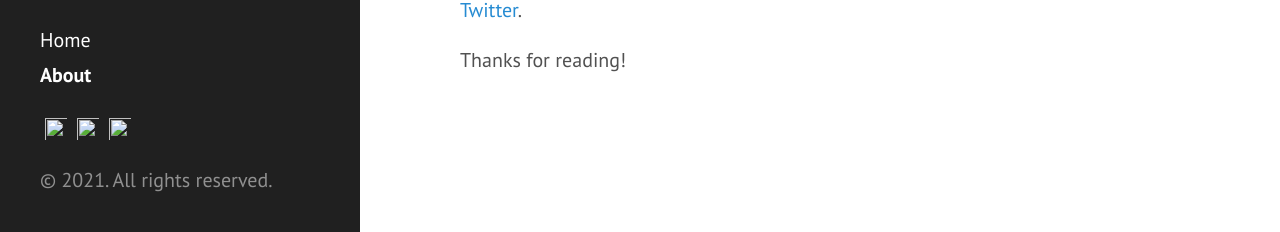
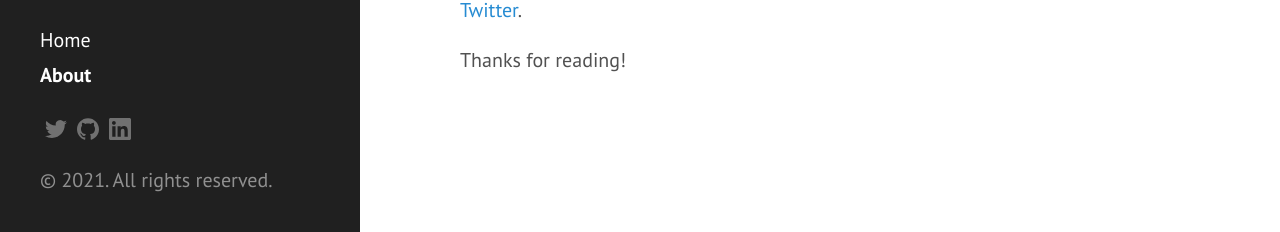
Before and after one commit to nasirodin/nasirodin.github.io, a Jekyll site: the page built from about.md, in a window 1280 px wide and 1058 px high. Shown: the part 823-1055 px from the top of the window. Built offline with Jekyll 4.4.1, drawn with Linux system fonts in a browser that asks for light colours.

Commit message:
fix social links

```diff
--- a/_includes/sidebar.html
+++ b/_includes/sidebar.html
@@ -41,7 +41,7 @@
       <div class="sidebar-nav">
         {% for social in site.data.social -%}
         <a href="{{ social.url }}" title="{{ social.title }}" target="_blank">
-          <img src="{{ site.baseurl }}{{ social.icon }}" class="social-logo">
+          <img src="{{ site.url }}{{ social.icon }}" class="social-logo">
         </a>
         {%- endfor %}
       </div>
```
